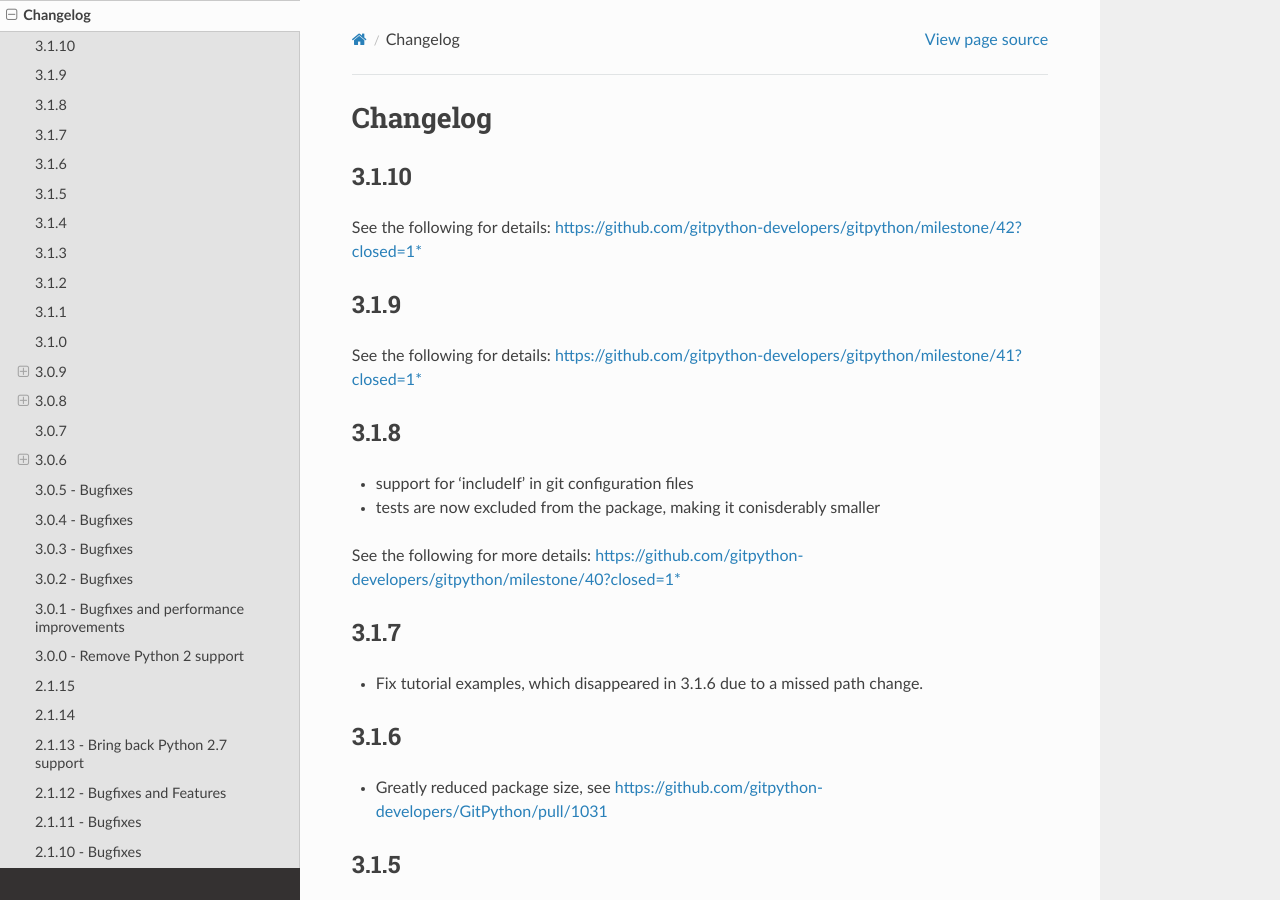
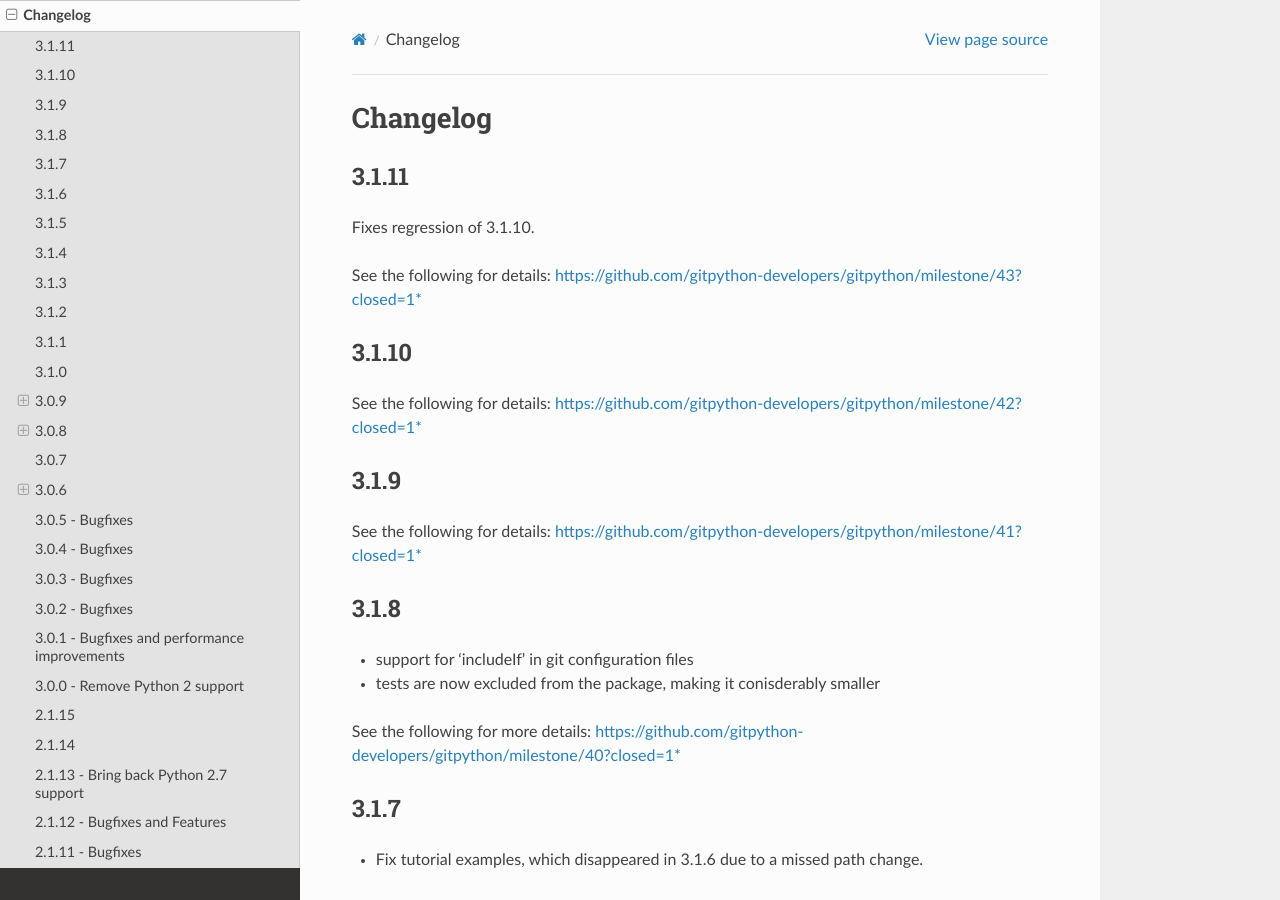
Before and after one commit to gitpython-developers/GitPython, a Sphinx documentation site: the page built from doc/source/changes.rst, in a window 1280 px wide and 900 px high. Built offline with Sphinx 7.4.7 and the Read the Docs theme 2.0.0, drawn with Linux system fonts in a browser that asks for light colours.

Commit message:
bump patch level

```diff
--- a/doc/source/changes.rst
+++ b/doc/source/changes.rst
@@ -1,6 +1,14 @@
 =========
 Changelog
 =========
+
+3.1.11
+======
+
+Fixes regression of 3.1.10.
+
+See the following for details:
+https://github.com/gitpython-developers/gitpython/milestone/43?closed=1*
 
 3.1.10
 ======
```
Also changed, not shown: 1 other file.
